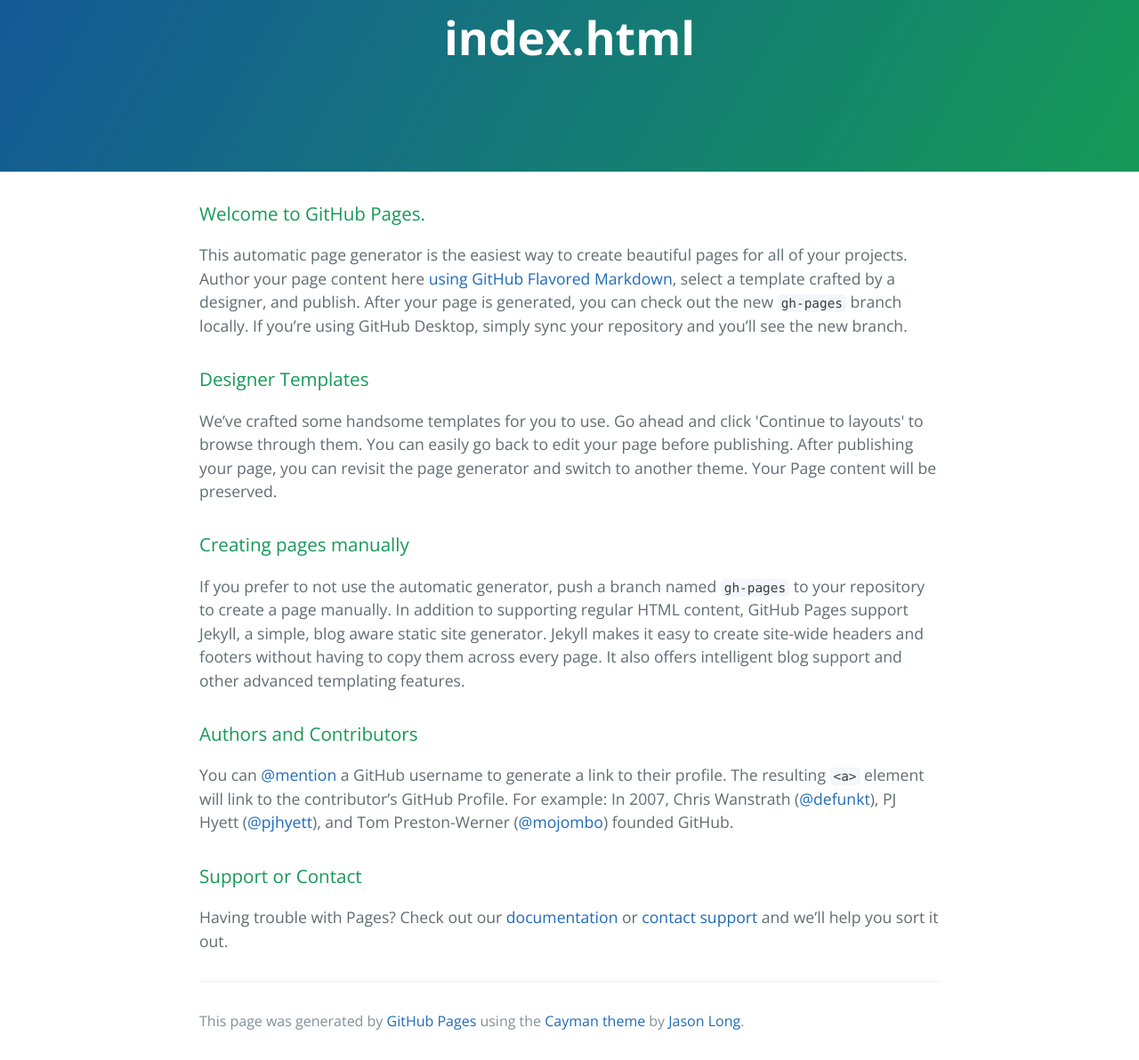
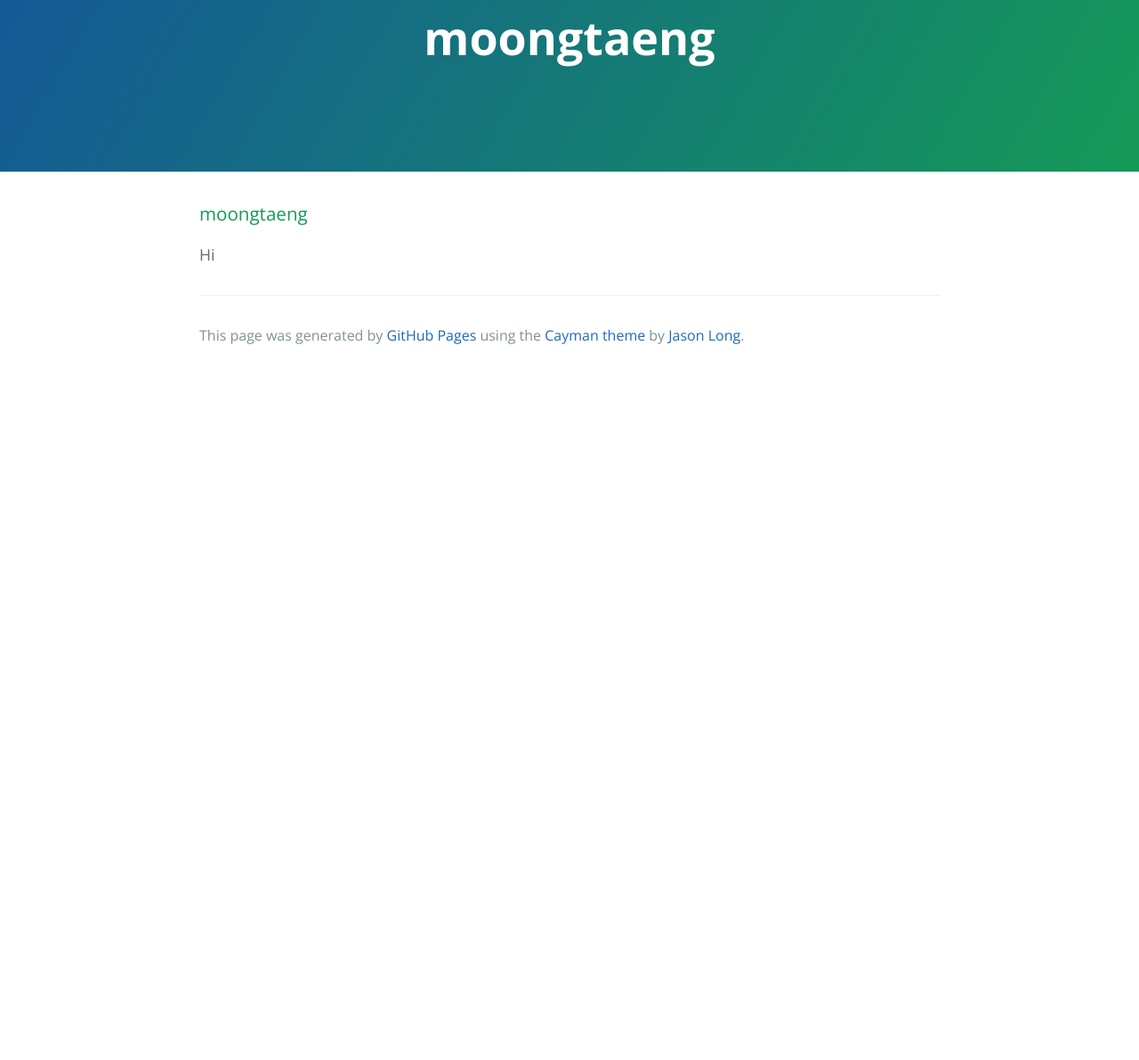
Before and after one commit to moongtaeng/moongtaeng.github.io, a plain HTML site: page index.html in a window 1280 px wide. Shown: the part 77-1269 px from the top of the page at 89% size. After the commit the page ends 800 px from the top, so only its background shows below. Drawn offline with nearby package versions, Linux system fonts and the light colour scheme.

Commit message:
Update index.html

```diff
--- a/index.html
+++ b/index.html
@@ -2,7 +2,7 @@
 <html lang="en-us">
   <head>
     <meta charset="UTF-8">
-    <title>index.html by moongtaeng</title>
+    <title>moongtaeng</title>
     <meta name="viewport" content="width=device-width, initial-scale=1">
     <link rel="stylesheet" type="text/css" href="stylesheets/normalize.css" media="screen">
     <link href='https://fonts.googleapis.com/css?family=Open+Sans:400,700' rel='stylesheet' type='text/css'>
@@ -11,35 +11,15 @@
   </head>
   <body>
     <section class="page-header">
-      <h1 class="project-name">index.html</h1>
+      <h1 class="project-name">moongtaeng</h1>
       <h2 class="project-tagline"></h2>
     </section>
 
     <section class="main-content">
       <h3>
-<a id="welcome-to-github-pages" class="anchor" href="#welcome-to-github-pages" aria-hidden="true"><span aria-hidden="true" class="octicon octicon-link"></span></a>Welcome to GitHub Pages.</h3>
+<a id="hello" class="anchor" href="#welcome-to-github-pages" aria-hidden="true"><span aria-hidden="true" class="octicon octicon-link"></span></a>moongtaeng</h3>
 
-<p>This automatic page generator is the easiest way to create beautiful pages for all of your projects. Author your page content here <a href="https://guides.github.com/features/mastering-markdown/">using GitHub Flavored Markdown</a>, select a template crafted by a designer, and publish. After your page is generated, you can check out the new <code>gh-pages</code> branch locally. If you’re using GitHub Desktop, simply sync your repository and you’ll see the new branch.</p>
-
-<h3>
-<a id="designer-templates" class="anchor" href="#designer-templates" aria-hidden="true"><span aria-hidden="true" class="octicon octicon-link"></span></a>Designer Templates</h3>
-
-<p>We’ve crafted some handsome templates for you to use. Go ahead and click 'Continue to layouts' to browse through them. You can easily go back to edit your page before publishing. After publishing your page, you can revisit the page generator and switch to another theme. Your Page content will be preserved.</p>
-
-<h3>
-<a id="creating-pages-manually" class="anchor" href="#creating-pages-manually" aria-hidden="true"><span aria-hidden="true" class="octicon octicon-link"></span></a>Creating pages manually</h3>
-
-<p>If you prefer to not use the automatic generator, push a branch named <code>gh-pages</code> to your repository to create a page manually. In addition to supporting regular HTML content, GitHub Pages support Jekyll, a simple, blog aware static site generator. Jekyll makes it easy to create site-wide headers and footers without having to copy them across every page. It also offers intelligent blog support and other advanced templating features.</p>
-
-<h3>
-<a id="authors-and-contributors" class="anchor" href="#authors-and-contributors" aria-hidden="true"><span aria-hidden="true" class="octicon octicon-link"></span></a>Authors and Contributors</h3>
-
-<p>You can <a href="https://help.github.com/articles/basic-writing-and-formatting-syntax/#mentioning-users-and-teams" class="user-mention">@mention</a> a GitHub username to generate a link to their profile. The resulting <code>&lt;a&gt;</code> element will link to the contributor’s GitHub Profile. For example: In 2007, Chris Wanstrath (<a href="https://github.com/defunkt" class="user-mention">@defunkt</a>), PJ Hyett (<a href="https://github.com/pjhyett" class="user-mention">@pjhyett</a>), and Tom Preston-Werner (<a href="https://github.com/mojombo" class="user-mention">@mojombo</a>) founded GitHub.</p>
-
-<h3>
-<a id="support-or-contact" class="anchor" href="#support-or-contact" aria-hidden="true"><span aria-hidden="true" class="octicon octicon-link"></span></a>Support or Contact</h3>
-
-<p>Having trouble with Pages? Check out our <a href="https://help.github.com/pages">documentation</a> or <a href="https://github.com/contact">contact support</a> and we’ll help you sort it out.</p>
+<p>Hi</p>
 
       <footer class="site-footer">
 
```
